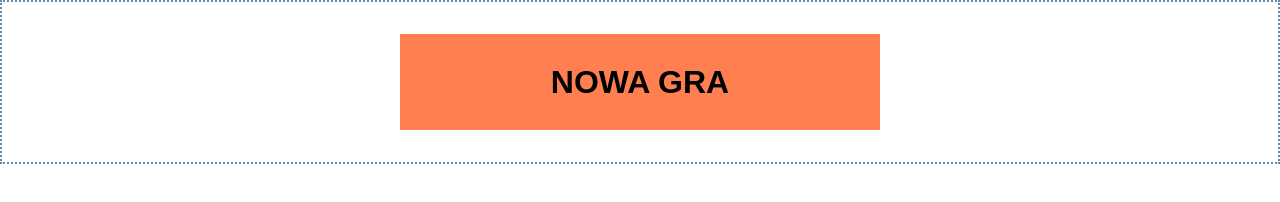
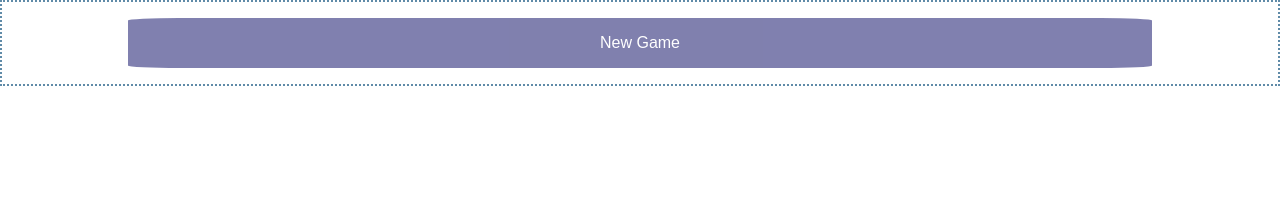
Before and after one commit to andraszyk1/memory, a plain HTML site: page index.html in a window 1280 px wide. Drawn offline with Linux system fonts and the light colour scheme.

Commit message:
changeImageToDev

```diff
--- a/app.js
+++ b/app.js
@@ -55,8 +55,8 @@ const addDataIndexToShow = (index1, index2) => {
             clearBoard();
             const win = document.createElement("p");
             win.classList.add("win");
-            win.textContent = "Wygrałeś";
-            containerDIV.appendChild(win);
+            win.textContent = "THE END";
+            memoryDIV.appendChild(win);
         }
     });
 };
--- a/index.html
+++ b/index.html
@@ -9,7 +9,7 @@
 <body>
     <div class="container">
 
-        <button class="new_game_btn">Nowa gra</button>
+        <button class="new_game_btn">New Game</button>
 
     <div class="memory">
 
--- a/style.css
+++ b/style.css
@@ -35,29 +35,34 @@ body {
   border: 4px solid black;
 }
 .new_game_btn {
-  margin: 2rem 0;
-  align-items: center;
+  background-color: #2c2c7a;
   border: none;
-  padding: 1rem 4rem;
-  background-color: coral;
-  outline: none;
+  color: white;
+  padding: 16px 32px;
+  text-align: center;
+  font-size: 16px;
+  margin: 4px 2px;
+  opacity: 0.6;
+  transition: 0.3s;
+  display: inline-block;
+  text-decoration: none;
   cursor: pointer;
-  height: 6rem;
-  width: 30rem;
-  text-transform: uppercase;
-  font-size: 2rem;
-  font-weight: bolder;
-  cursor: pointer;
+  width: 80vw;
+  border-radius: 5%;
+  margin: 1rem 1rem;
 }
 
 .new_game_btn:hover {
-  background-color: rgba(0, 0, 0, 0.4);
+  opacity: 1
 }
 .win {
   display: flex;
   flex-direction: column;
+  align-items: center;
   margin: auto;
-  color: yellow;
+  width: 100%;
+  text-transform: uppercase;
+  color:#2c2c7a;
   padding: 10rem;
   font-weight: bold;
   font-size: 5rem;
@@ -77,7 +82,7 @@ body {
 }
 @keyframes flip {
   from {
-    rotate: -10deg;
+    rotate: -5deg;
   }
   to {
     rotate: 0deg;
@@ -86,6 +91,7 @@ body {
 .square:hover{
   animation-name: flip;
   animation-duration: 0.5s;
+animation-timing-function: ease-in-out;
   animation-iteration-count: 1;
 }
 @keyframes keyframeWidth {
```
Also changed, not shown: 1 other file.
